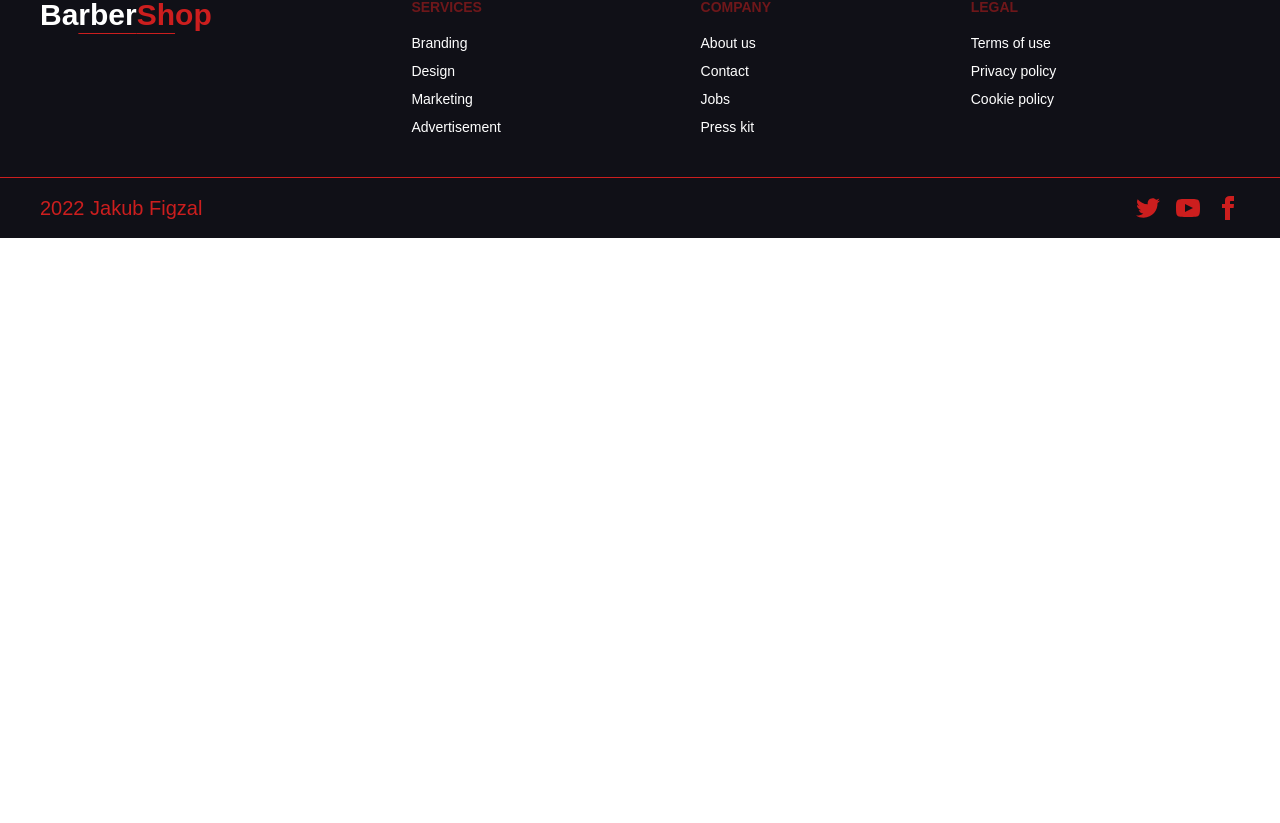
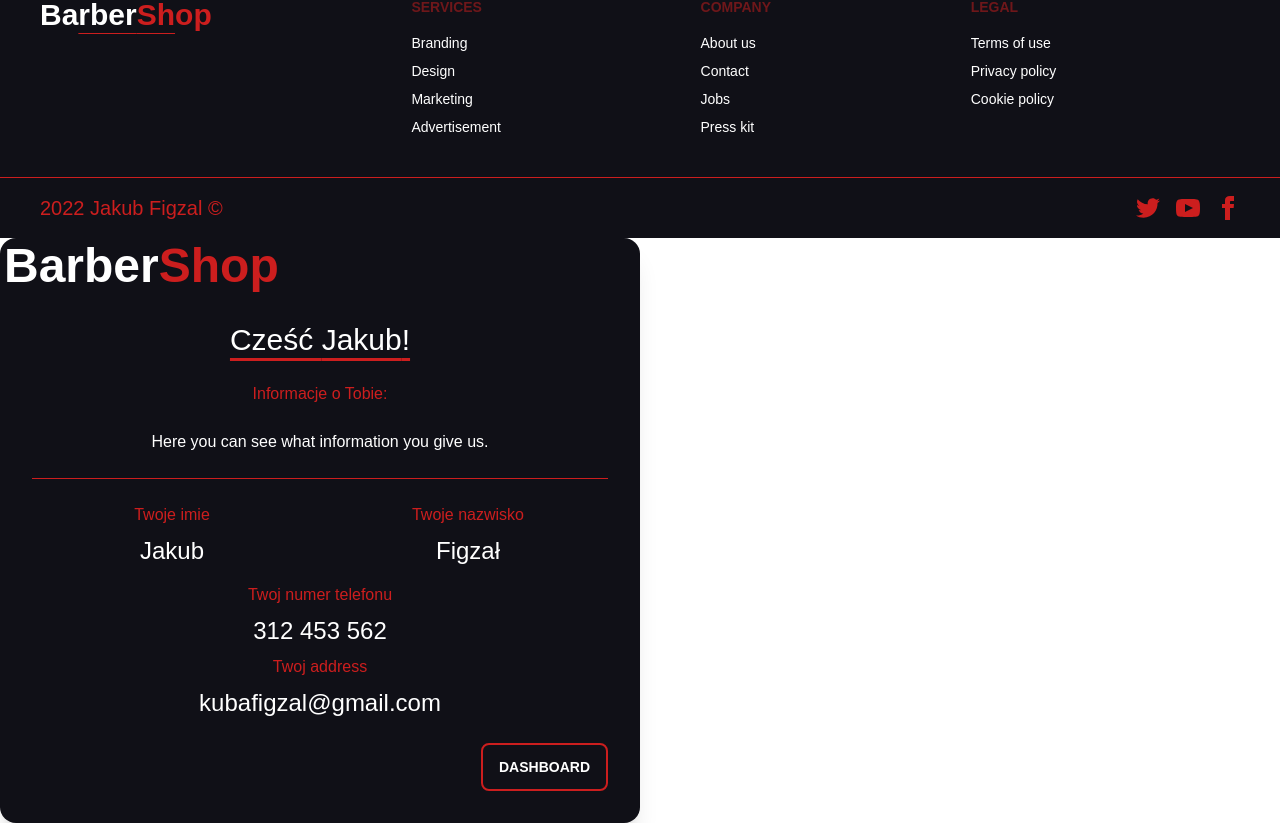
Before and after one commit to SamSepi0l-H3ll0-Fi3ND/BarberShop---Engineering-level, a React (Create React App) app: page / in a window 1280 px wide. Shown: the part 4907-5730 px from the top of the page. Before the commit the page ends 5145 px from the top, so only its background shows below. Built offline with nearby package versions, Linux system fonts and the light colour scheme.

Commit message:
Create userinfo

```diff
--- a/src/Components/Footer.js
+++ b/src/Components/Footer.js
@@ -2,7 +2,7 @@ const Footer = () => {
   return (
     <div>
       <footer class="footer p-10 bg-main-dark text-white">
-        <div onClick={() => window.scrollTo(0, 0)} className="cursor-pointer" >
+        <div onClick={() => window.scrollTo(0, 0)} className="cursor-pointer">
           <div className="Logo text-3xl font-bold">
             <span> Ba</span>
             <span className="text-white underline decoration-1 decoration-main-red underline-offset-8">
@@ -37,7 +37,7 @@ const Footer = () => {
       </footer>
       <footer class="footer px-10 py-4 border-t bg-main-dark text-base-content border-main-red">
         <div class="items-center grid-flow-col text-main-red text-xl">
-          <p>2022 Jakub Figzal</p>
+          <p>2022 Jakub Figzal &copy;</p>
         </div>
         <div class="md:place-self-center md:justify-self-end">
           <div class="grid grid-flow-col gap-4">
--- a/src/Pages/HeroPage.js
+++ b/src/Pages/HeroPage.js
@@ -5,6 +5,7 @@ import About from "../Subpages/About";
 import Rewiews from "../Subpages/Rewiews";
 import Reservation from "../Subpages/Reservation";
 import Footer from "../Components/Footer";
+import UserInfo from "./UserInfo";
 
 const HeroPage = () => {
   return (
@@ -16,6 +17,7 @@ const HeroPage = () => {
       <Rewiews></Rewiews>
       <Reservation></Reservation>
       <Footer></Footer>
+      <UserInfo></UserInfo>
     </div>
   );
 };
--- a/src/Pages/UserInfo.js
+++ b/src/Pages/UserInfo.js
@@ -0,0 +1,66 @@
+import Logo from "../Components/Logo";
+const UserInfo = () => {
+  const user = {
+    firstName: "Jakub",
+    lastName: "Figzał",
+    telephone: "312 453 562",
+    email: "kubafigzal@gmail.com",
+  };
+  return (
+    <>
+      <>
+        <div class="card w-1/2 bg-main-dark rounded-yes shadow-xl lg:">
+          <div className="flex justify-between">
+            <div className="text-start mt-1 ml-1">
+              <Logo></Logo>
+            </div>
+            <div className="text-end pt-4 pr-6"></div>
+          </div>
+          <div class="flex flex-col  space-y-4 card-body">
+            <h2 class="text-white text-center text-3xl underline  decoration-main-red underline-offset-8">
+              Cześć {user.firstName}!
+            </h2>
+
+            <div className=" text-center text-main-red">
+              Informacje o Tobie:
+            </div>
+            <div className=" text-center text-white px-2">
+              {" "}
+              Here you can see what information you give us.
+            </div>
+            <div>
+              <hr className="border-main-red" />
+            </div>
+            <div className="grid grid-cols-2 gap-4 text-center ">
+              <div className="flex flex-col space-y-2 text-main-red border-12">
+                <p>Twoje imie</p>
+                <p className="text-white text-2xl "> {user.firstName} </p>
+              </div>
+              <div className="flex flex-col space-y-2 text-main-red">
+                <p>Twoje nazwisko</p>
+                <p className="text-white text-2xl"> {user.lastName} </p>
+              </div>
+
+              <div className="col-span-2 flex flex-col space-y-2">
+                <div className="flex flex-col space-y-2 text-main-red">
+                  <p>Twoj numer telefonu</p>
+                  <p className="text-white text-2xl"> {user.telephone} </p>
+
+                  <p>Twoj address</p>
+                  <p className="text-white text-2xl"> {user.email} </p>
+                </div>
+              </div>
+            </div>
+            <div class="card-actions justify-end">
+              <button class="btn btn-outline border-main-red text-white border-2">
+                Dashboard
+              </button>
+            </div>
+          </div>
+        </div>
+      </>
+    </>
+  );
+};
+
+export default UserInfo;
--- a/src/Subpages/Reservation.js
+++ b/src/Subpages/Reservation.js
@@ -1,4 +1,5 @@
 import ButtonAppointment from "../Components/ButtonAppointment";
+import UserInfo from "../Pages/UserInfo";
 
 const Reservation = () => {
   return (
```
